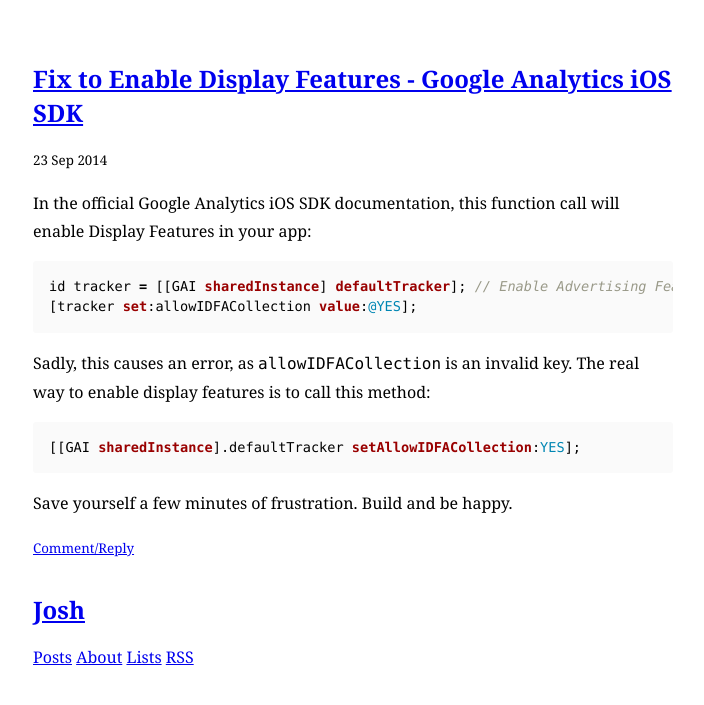
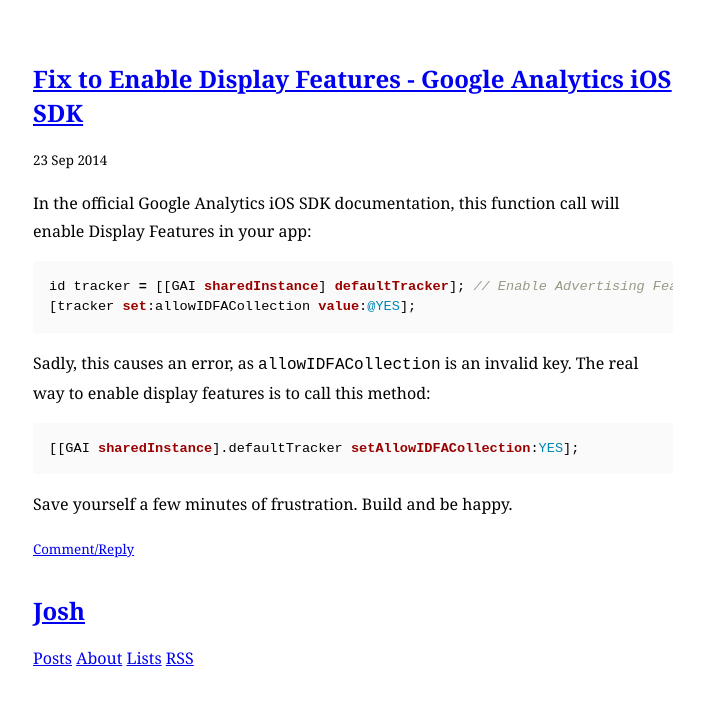
Before and after one commit to joshbeckman/andjosh.github.io, a Jekyll site: the page built from _posts/2014-09-23-fix-enable-display-features.md, in a window 1280 px wide. Shown: the top 705 px of the page, without its empty margins (287-991 px from the left). Built offline with Jekyll 4.4.1, drawn with Linux system fonts in a browser that asks for light colours.

Commit message:
Simply monospace

```diff
--- a/css/screen.css
+++ b/css/screen.css
@@ -177,10 +177,10 @@
 }
 
 .markdown-body code {
-    font-family: Consolas, "Liberation Mono", Menlo, Courier, monospace
+    font-family: monospace
 }
 .markdown-body pre {
-    font: 12px Consolas, "Liberation Mono", Menlo, Courier, monospace
+    font: 12px monospace
 }
 .markdown-body .octicon {
     font: normal normal 16px octicons-anchor;
```
Also changed, not shown: css/screen.min.css.
